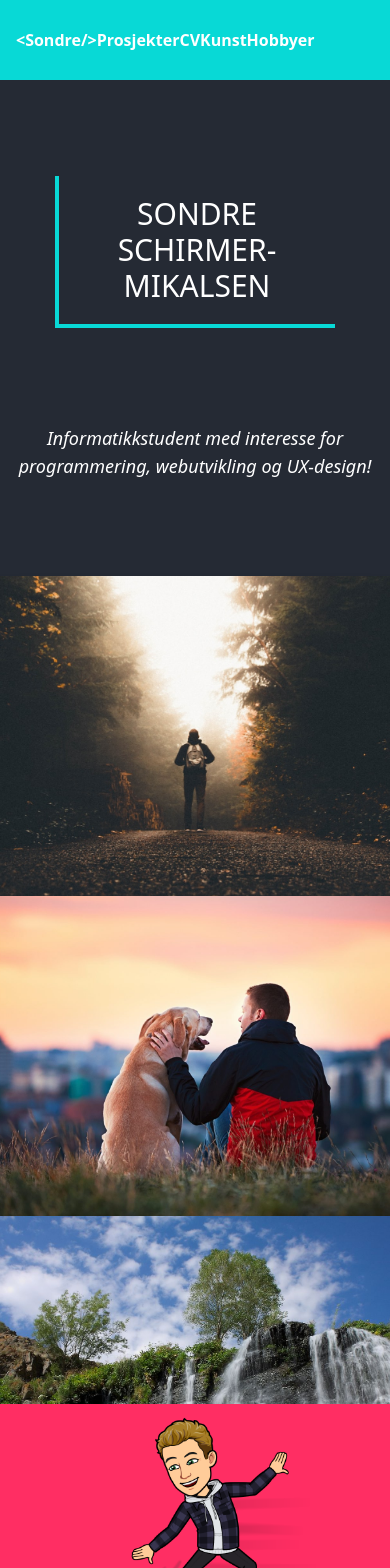
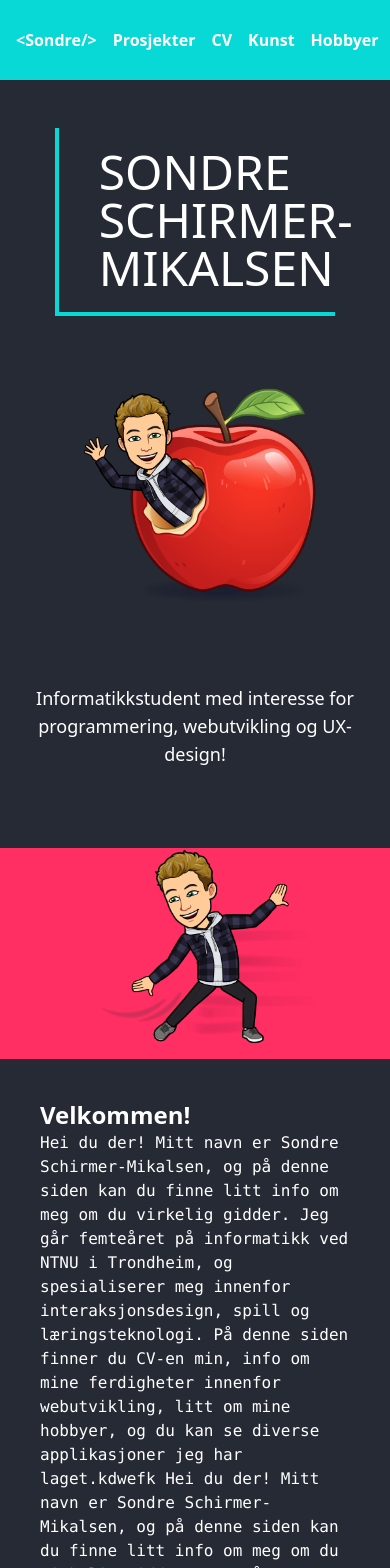
Before and after one commit to SSchirm1/SSchirm1.github.io, a Next.js app: page / in a window 390 px wide. Shown: the top 1568 px of the page. Built offline with nearby package versions, Linux system fonts and the light colour scheme.

Commit message:
responsive+

```diff
--- a/components/Navbar.js
+++ b/components/Navbar.js
@@ -5,7 +5,7 @@ function Navbar() {
   return (
     <nav className="bg-cyan text-center">
       <div className="container flex flex-wrap justify-between items-center mx-auto h-20">
-        <ul className="flex sm:flex-col p-4 rounded-lg md:flex-row md:space-x-10 md:text-2xl text-white font-semibold">
+        <ul className="flex sm:flex-col p-4 rounded-lg md:flex-row space-x-4 md:space-x-10 md:text-2xl text-white font-semibold">
           <li className="block hover:underline underline-offset-4 transition ease-in-out duration-300">
             <Link href="/">
               <a>&lt;Sondre/&gt;</a>
--- a/pages/index.js
+++ b/pages/index.js
@@ -7,25 +7,29 @@ import TextImage from "../components/TextImage";
 import stickerImg from "../images/sticker.png";
 import studying from "../images/studying.png";
 import sunglasses from "../images/sunglasses.png";
+import apple from "../images/apple.png";
 
 export default function Home() {
   return (
     <div className="sm:text-md lg:text-xl text-white m-auto text-center">
       <div className="px-2">
-        <div className=" w-3/4 m-auto border-l-4 border-b-4 border-cyan py-5 my-24">
-          <p className="sm:text-7xl text-3xl font-sans text-white uppercase text-center">
+        <div className=" w-3/4 m-auto border-l-4 border-b-4  border-cyan py-5 md:my-24 my-12">
+          <p className="sm:text-7xl text-5xl font-sans text-white uppercase text-left pl-10 sm:text-center">
             Sondre Schirmer-Mikalsen
           </p>
         </div>
+        <div className="top-0  flex flex-col items-center justify-center  text-dark h-80">
+          <TextImage bg="white" image={apple} />
+        </div>
 
-        <p className="sm:text-2xl text-lg md:text-xl italic mb-20">
+        <p className="sm:text-2xl text-lg md:text-xl  mb-20">
           Informatikkstudent med interesse for programmering, webutvikling og
           UX-design!
         </p>
       </div>
 
       <div className="relative text-dark">
-        <div className="sticky top-0 h-screen flex flex-col bg-dark text-white">
+        <div className="sticky top-0 h-screen flex flex-col bg-dark text-white hidden sm:block">
           <div className="">
             <div className="grid md:grid-cols-2 lg:grid-cols-4  w-screen text-dark h-80  my-4  drop-shadow-lg">
               <div className="bg-black h-80 relative drop-shadow-lg rounded-sm border-white ">
@@ -67,14 +71,15 @@ export default function Home() {
             </div>
           </div>
         </div>
+
         <div className="sticky top-0 h-screen flex flex-col items-center justify-center bg-red text-white">
           <TextImage
             bg="white"
             image={stickerImg}
             tittel="Velkommen!"
-            text="Non nulla laboris non consequat sunt enim in dolor mollit magna consequat. Et amet in consequat consequat ullamco reprehenderit aliquip elit exercitation sit. Exercitation incididunt ullamco ex incididunt veniam eu ipsum reprehenderit ipsum occaecat Lorem nostrud quis aute. Pariatur ex sit Lorem eiusmod id.
+            text="Hei du der! Mitt navn er Sondre Schirmer-Mikalsen, og på denne siden kan du finne litt info om meg om du virkelig gidder. Jeg går femteåret på informatikk ved NTNU i Trondheim, og spesialiserer meg innenfor interaksjonsdesign, spill og læringsteknologi.
 
-Nostrud exercitation adipisicing ut esse duis incididunt in ullamco qui in in non dolor adipisicing. Culpa aliquip veniam laboris cupidatat veniam excepteur. Duis sit deserunt exercitation laborum officia id velit magna. Commodo amet ullamco elit sint consequat veniam sit. Mollit consequat sunt do et duis labore cupidatat duis. Velit dolor eiusmod elit incididunt."
+            På denne siden finner du CV-en min, info om mine ferdigheter innenfor webutvikling, litt om mine hobbyer, og du kan se diverse applikasjoner jeg har laget.kdwefk Hei du der! Mitt navn er Sondre Schirmer-Mikalsen, og på denne siden kan du finne litt info om meg om du virkelig gidder. Jeg går femteåret på informatikk ved NTNU i Trondheim, og spesialiserer meg innenfor interaksjonsdesign, spill og læringsteknologi."
           />
         </div>
         <div className="sticky top-0 h-screen flex flex-col items-center justify-center bg-cyan">
```
Also changed, not shown: images/apple.png (added).
